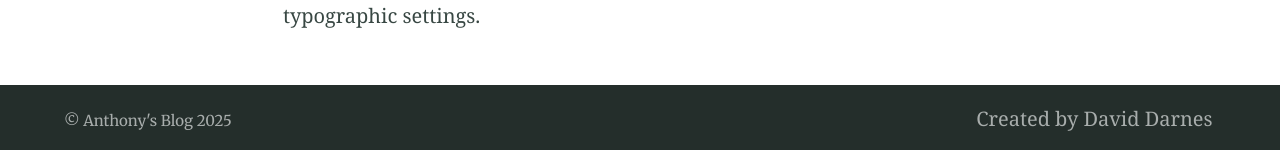
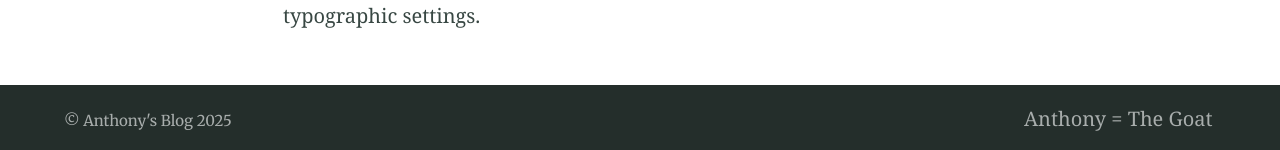
Before and after one commit to 4nthvny/4nthvny.github.io, a Jekyll site: the page built from index.md, in a window 1280 px wide and 900 px high, scrolled down 4807 px. Shown: the part 747-897 px from the top of the window. Built offline with Jekyll 4.4.1, drawn with Linux system fonts in a browser that asks for light colours.

Commit message:
Update _config.yml

```diff
--- a/_config.yml
+++ b/_config.yml
@@ -129,8 +129,8 @@ navigation_header:
   url: /search/
 
 navigation_footer:
-- title: Created by David Darnes
-  url: https://darn.es
+- title: Anthony = The Goat
+
 
 social_links: # Appears in sidebar. Set the urls then uncomment and comment out as desired
   LinkedIn: https://www.linkedin.com/in/anthony-d-rivera
```
